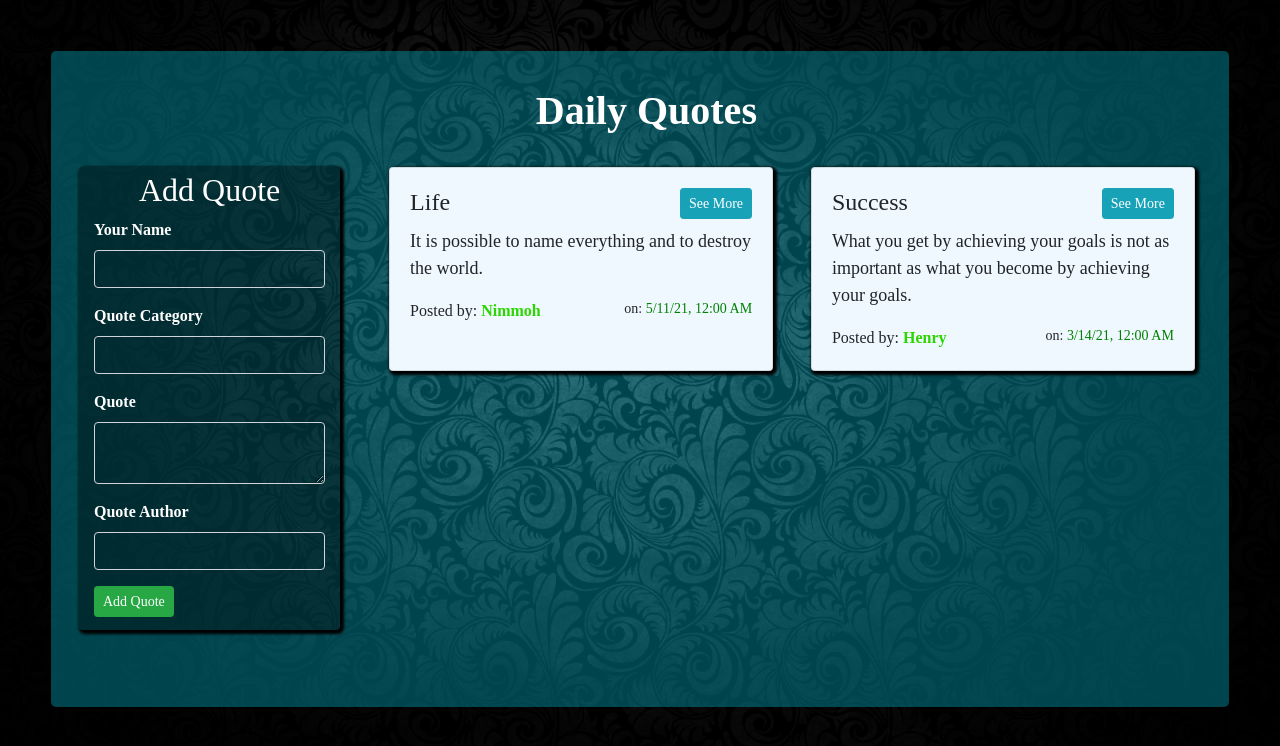
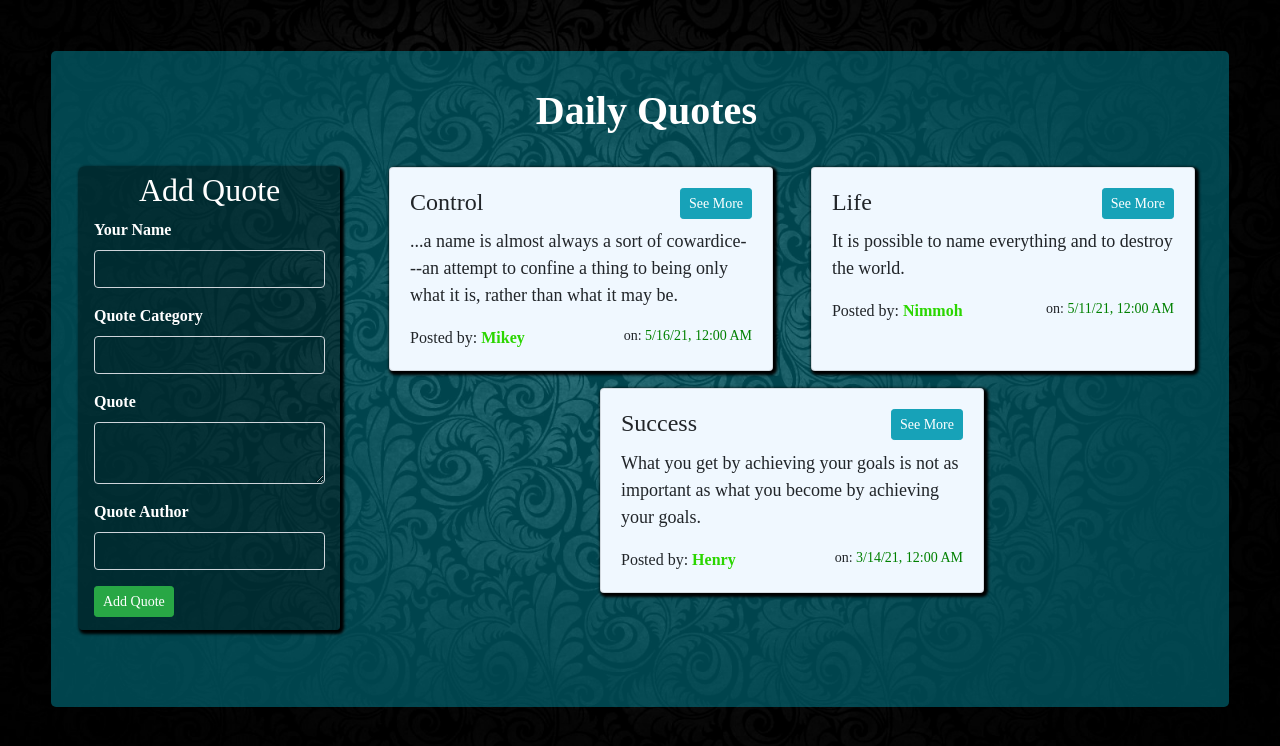
Before and after one commit to TechVictorKE/quotes.io, an Angular app: page / in a window 1280 px wide. Shown: the top 746 px of the page. Built offline with nearby package versions, Linux system fonts and the light colour scheme; a web font is replaced by a local one; what @sweetalert2/ngx-sweetalert2 would draw is missing.

Commit message:
Added new quote #3

```diff
--- a/src/app/quotes/quotes.component.ts
+++ b/src/app/quotes/quotes.component.ts
@@ -11,6 +11,7 @@ export class QuotesComponent implements OnInit {
   quotes:Quote[] = [
     new Quote (1,'Henry','Success','What you get by achieving your goals is not as important as what you become by achieving your goals.','Zig Zigler', new Date(2021,2,14),0,0),
     new Quote (2,'Nimmoh','Life','It is possible to name everything and to destroy the world.','Kathy Acker',new Date(2021,4,11),0,0),
+    new Quote (3,'Mikey','Control','...a name is almost always a sort of cowardice---an attempt to confine a thing to being only what it is, rather than what it may be.','Jesse Ball',new Date(2021,4,16),0,0),
 
   ];
   get sortQuotes() {
```
